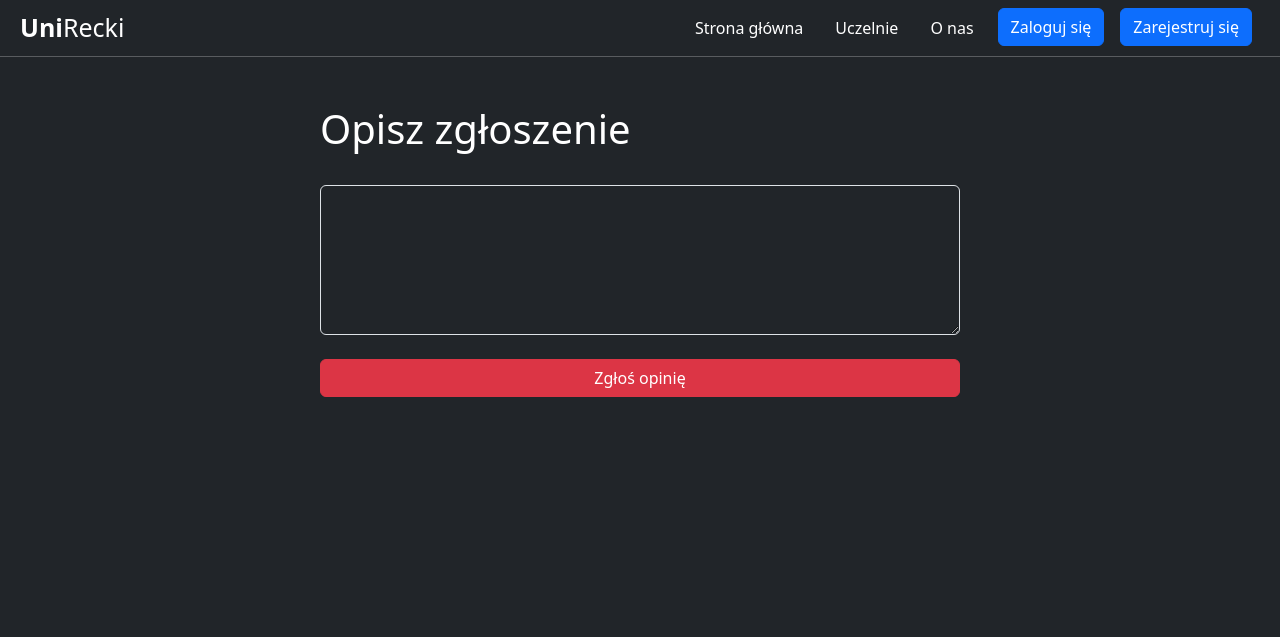
After one commit to MateuszGrabarczyk/UniRecka---University-Reviews-Web-App-in-Django, a Django app: page /university/review/report/2/ in a window 1280 px wide. The commit adds this page. Shown: the top 637 px of the page. Run offline with Django 4.2, Linux system fonts and the light colour scheme.

Commit message:
✨Add possibility to report the review

```diff
--- a/unirecka/universities/admin.py
+++ b/unirecka/universities/admin.py
@@ -17,6 +17,9 @@ class ReviewReportAdmin(admin.ModelAdmin):
     list_display = ('description',)
     list_filter = ('review',)
 
+    def __str__(self):
+        return self.description
+
 admin.site.register(University, UniversityAdmin)
 admin.site.register(Review, ReviewAdmin)
 admin.site.register(ReviewReport, ReviewReportAdmin)
--- a/unirecka/universities/models.py
+++ b/unirecka/universities/models.py
@@ -37,3 +37,6 @@ class ReviewReport(models.Model):
     class Meta:
         verbose_name = 'ReviewReport'
         verbose_name_plural = 'ReviewReports'
+
+    def __str__(self):
+        return self.description
--- /dev/null
+++ b/unirecka/universities/static/universities/report_review.css
@@ -0,0 +1,13 @@
+.container {
+    width: 90%;
+}
+
+@media only screen and (min-width: 720px) {
+    .container {
+        width: 50%;
+    }
+}
+
+.text-area {
+    height: 150px;
+}
--- /dev/null
+++ b/unirecka/universities/templates/universities/reviewreport_create.html
@@ -0,0 +1,29 @@
+{% extends "base.html" %}
+{% load static %}
+{% block css %}
+    <link rel="stylesheet" href={% static "universities/report_review.css" %}>
+{% endblock css %}
+{% block title %}
+    Zgłoś opinię
+{% endblock title %}
+{% block content %}
+    <div class="container mt-5">
+        <div class="row">
+            <h1 class="p-0 mb-2">Opisz zgłoszenie</h1>
+        </div>
+        <form method="post">
+            {% csrf_token %}
+            <div class="row mt-4">
+                <textarea type="text"
+                          id="id_description"
+                          name="description"
+                          class="form-control text-bg-dark text-area"
+                          placeholder="Opis"
+                          required> </textarea>
+            </div>
+            <div class="row mt-4 d-flex justify-content-center align-items-center">
+                <input class="btn btn-danger" type="submit" value="Zgłoś opinię">
+            </div>
+        </form>
+    </div>
+{% endblock content %}
--- a/unirecka/universities/templates/universities/university_detail.html
+++ b/unirecka/universities/templates/universities/university_detail.html
@@ -21,6 +21,8 @@
                     <h5 class="card-title">Ocena: {{ review.rating }}/5</h5>
                     <p class="card-text">{{ review.description }}</p>
                     <p class="card-text">Autor: {{ review.user.username }}</p>
+                    <a href="{% url 'review_report_create' review.pk %}"
+                       class="btn btn-danger">Zgłoś opinię</a>
                 </div>
             </div>
         {% empty %}
--- a/unirecka/universities/urls.py
+++ b/unirecka/universities/urls.py
@@ -5,4 +5,5 @@ urlpatterns = [
     path('', views.university_list, name='university_list'),
     path('<int:pk>/', views.UniversityDetailView.as_view(), name='university_detail'),
     path('review/create/<int:university_id>/', views.ReviewCreateView.as_view(), name='review_create'),
+    path('review/report/<int:review_id>/', views.ReviewReportCreateView.as_view(), name='review_report_create'),
 ]
--- a/unirecka/universities/views.py
+++ b/unirecka/universities/views.py
@@ -1,7 +1,7 @@
 from django.shortcuts import render, get_object_or_404
 from django.urls import reverse_lazy
 from django.views.generic import DetailView, CreateView
-from .models import Review, University
+from .models import Review, ReviewReport, University
 
 def university_list(request):
     name = request.GET.get('name', '')
@@ -49,3 +49,14 @@ class ReviewCreateView(CreateView):
         form.instance.university = university
         form.instance.user = self.request.user
         return super().form_valid(form)
+
+class ReviewReportCreateView(CreateView):
+    model = ReviewReport
+    template_name = 'universities/reviewreport_create.html'
+    fields = ['description']
+    success_url = reverse_lazy('university_list')
+
+    def form_valid(self, form):
+        review = get_object_or_404(Review, id=self.kwargs['review_id'])
+        form.instance.review = review
+        return super().form_valid(form)
```
Also changed, not shown: unirecka/db.sqlite3.
